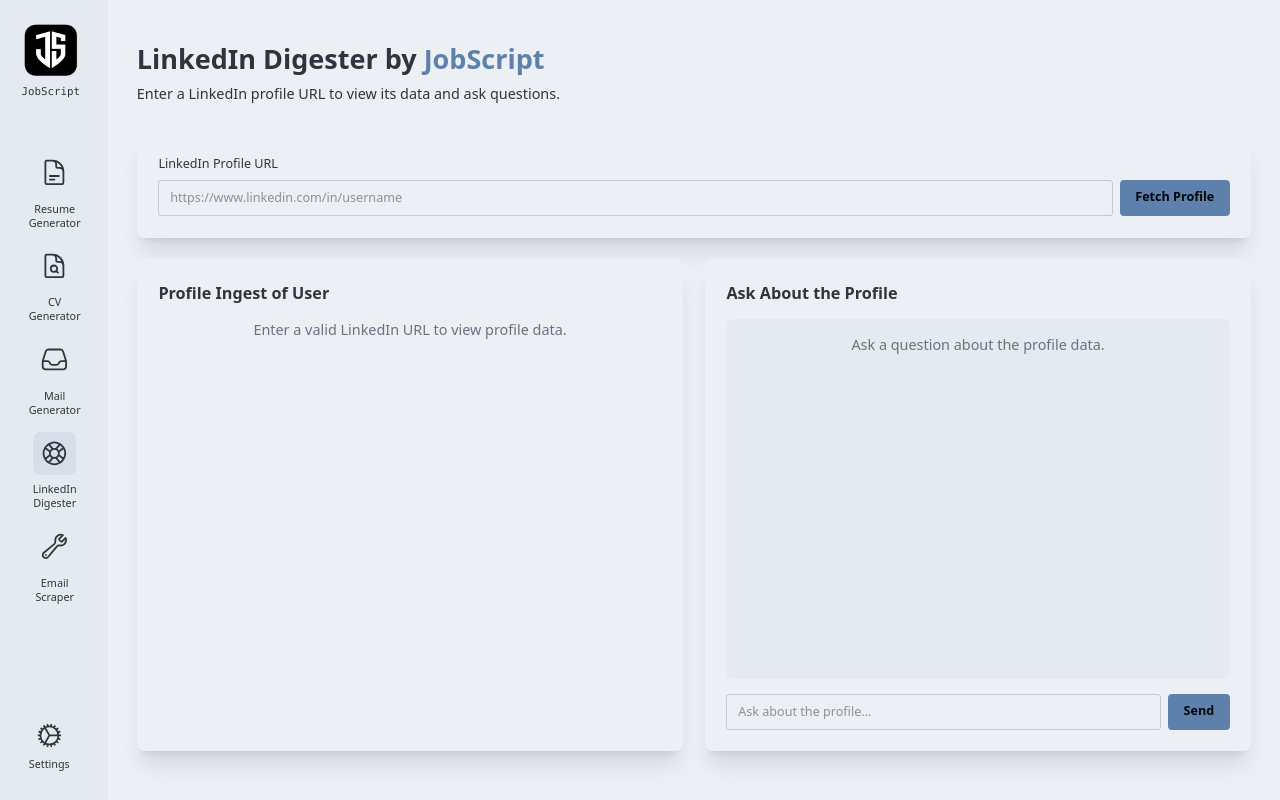
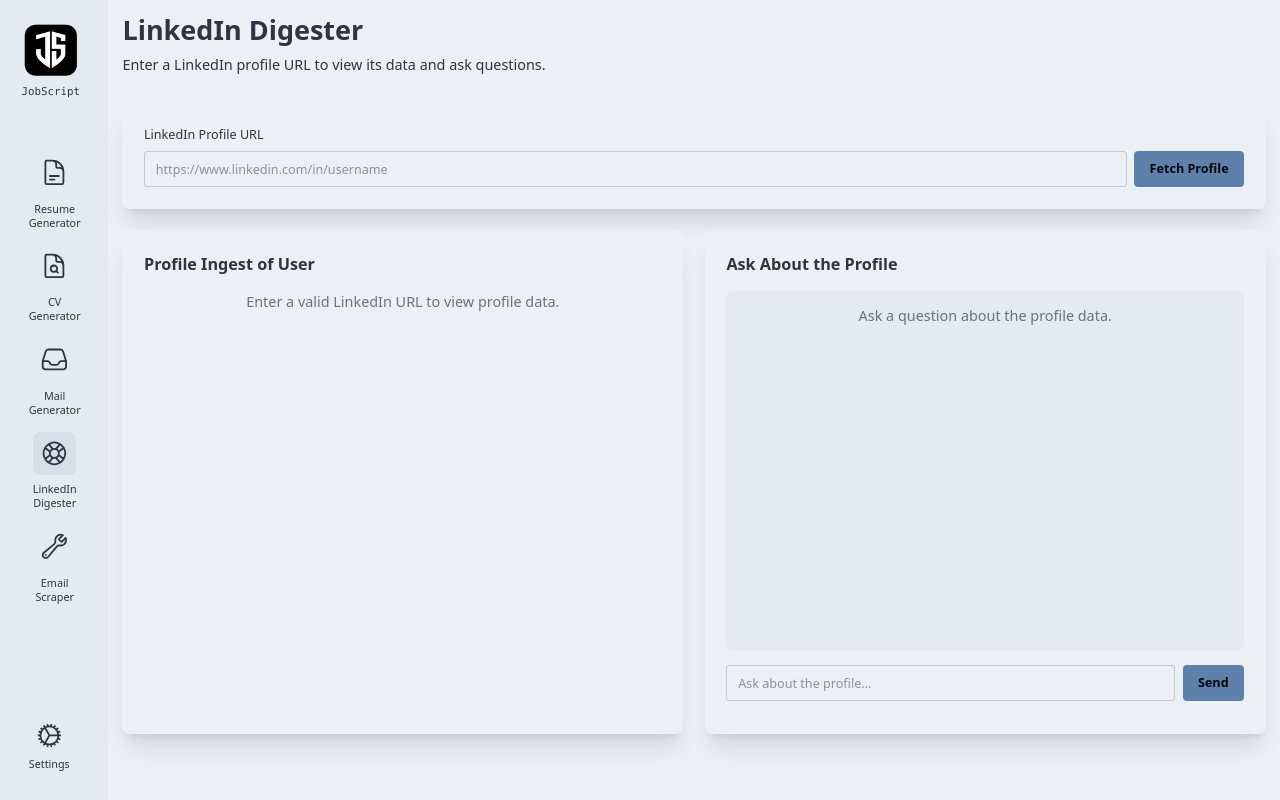
Before and after one commit to rgcsekaraa/jobscript, a Next.js app: page /linkedin-digester in a window 1280 px wide. Built offline with nearby package versions, Linux system fonts and the light colour scheme.

Commit message:
cosmetic changes done

```diff
--- a/app/email-scraper/page.tsx
+++ b/app/email-scraper/page.tsx
@@ -1,7 +1,7 @@
 import React from 'react';
 
 const page = () => {
-  return <div>page</div>;
+  return <div>Feature Coming Soon...</div>;
 };
 
 export default page;
--- a/app/linkedin-digester/page.tsx
+++ b/app/linkedin-digester/page.tsx
@@ -309,12 +309,10 @@
   };
 
   return (
-    <div className="container mx-auto px-4 py-8 min-h-screen flex flex-col">
+    <div className="container mx-auto min-h-screen flex flex-col">
       <header className="mb-8">
         <div className="flex justify-between items-center">
-          <h1 className="text-3xl font-bold">
-            LinkedIn Digester by <span className="text-primary">JobScript</span>
-          </h1>
+          <h1 className="text-3xl font-bold">LinkedIn Digester</h1>
         </div>
         <p className="mt-2">
           Enter a LinkedIn profile URL to view its data and ask questions.
--- a/app/mail/page.tsx
+++ b/app/mail/page.tsx
@@ -211,7 +211,7 @@
 
   return (
     <div className="container mx-auto">
-      <div className="flex justify-between items-center mb-4">
+      <div className="flex justify-between items-center mb-20">
         <h1 className="text-3xl font-bold">Mail Content Generator</h1>
         <button className="btn btn-secondary" onClick={handleReset}>
           Reset All
```
